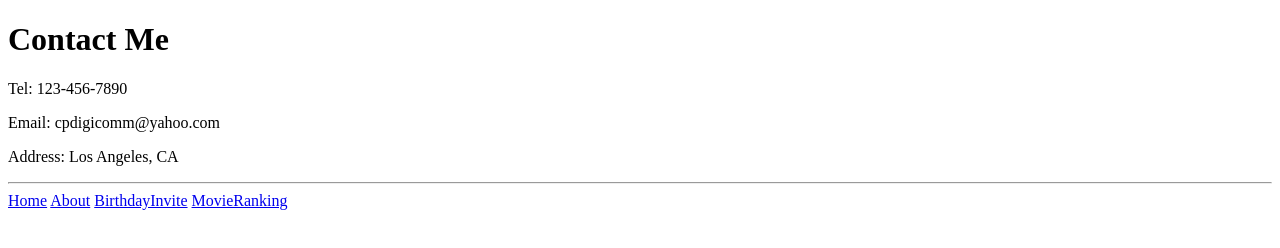
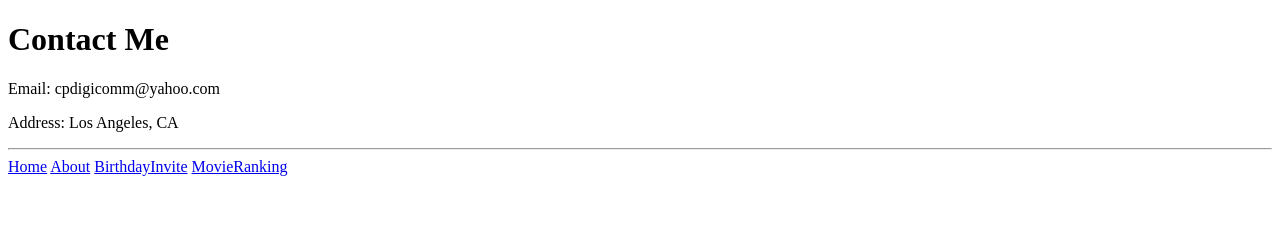
Before and after one commit to cpdigicomm/html-Portfolio, a plain HTML site: page public/contact.html in a window 1280 px wide. Drawn offline with Linux system fonts and the light colour scheme.

Commit message:
Update contact.html

```diff
--- a/public/contact.html
+++ b/public/contact.html
@@ -9,7 +9,7 @@
 <body>
 
         <h1>Contact Me</h1>
-        <p>Tel: 123-456-7890</p>
+
         <p>Email: cpdigicomm@yahoo.com</p>
         <p>Address: Los Angeles, CA</p>
         <p></p>
```
